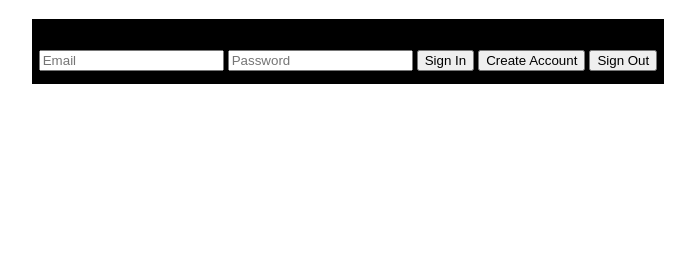
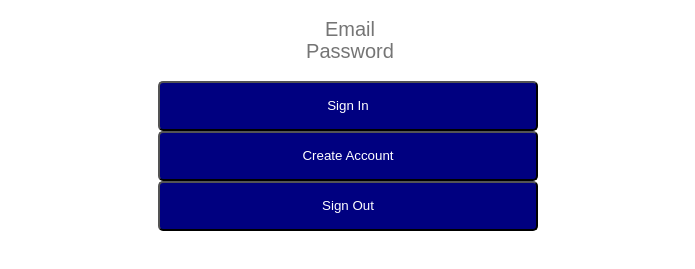
Before and after one commit to Dloft1991/Game-Point, a plain HTML site: page index.html in a window 1280 px wide. Shown: the part 61-330 px from the top of the page, without its empty margins (292-987 px from the left). Drawn offline with nearby package versions, Linux system fonts and the light colour scheme; no server answers.

Commit message:
styleing

```diff
--- a/JS/app.js
+++ b/JS/app.js
@@ -25,10 +25,10 @@ btnLogin.addEventListener('click', e => {
     const pass = txtPassword.value;
     console.log("Signed In");
 
-
     //Sign in
     const promise = auth.signInWithEmailAndPassword(email, pass);
     promise.catch(e => console.log(e.message));
+
 
 });
 
@@ -41,13 +41,16 @@ btnLogin.addEventListener('click', e => {
         const auth = firebase.auth();
         console.log("Signed Up");
 
+
         //Sign in
         const promise = auth.createUserWithEmailAndPassword(email, pass);
         promise.catch(e => console.log(e.message));
+
     });
 
     btnSignOut.addEventListener('click', e => {
         firebase.auth().signOut();
+
     });
 
     firebase.auth().onAuthStateChanged(firebaseUser => {
--- a/index.html
+++ b/index.html
@@ -5,25 +5,16 @@
     <meta name="viewport" content="width=device-width, initial-scale=1.0">
     <meta http-equiv="X-UA-Compatible" content="ie=edge">
      <!-- Firebase JavaScript Link -->
-  <script src="https://www.gstatic.com/firebasejs/4.12.0/firebase.js"></script>
-<link rel="stylesheet" href="style/home.css">
+    <script src="https://www.gstatic.com/firebasejs/4.12.0/firebase.js"></script>
+    <!-- stylesheet-->
+    <link rel="stylesheet" href="style/index.css">
 
 
     <title>Game Point</title>
 </head>
 
-
-
 <body>
 
-    <!-- Text with spanID that gets filled with content -->
-    <!-- <p>After clicking, go to the firebase database to see the click counter go up.</p>
-    <p>
-      While clicking, put this html file to the left, and show the firebase database on the right to show how firebase is real time!
-    </p> -->
-
-    <!-- Button -->
-    <!-- <button id="click-button">Click Me!!!!</button> -->
   <!-- =============================== -->
   <h1 class="title">GAME POINT</h1>
     <div class="container">
@@ -32,7 +23,8 @@
             <input id="txtEmail" type="email" placeholder="Email">
 
             <input id="txtPassword" type="Password" placeholder="Password">
-
+            <br>
+            <br>
                 <button id="btnLogin" class="btn btn-action">
                     Sign In
                     </button>
--- a/style/home.css
+++ /dev/null
@@ -1,20 +0,0 @@
-
-body{
-
-}
-.title{
-text-align: center;
-}
-.subTitle{
-    text-align: center;
-}
-.container{
-    text-align: center;
-    color: white;
-    background-color: black;
-    width: 50%;
-    margin-left: 25%;
-    margin-right: 25%;
-    padding-top: 1%;
-    padding-bottom: 1%;
-}
--- /dev/null
+++ b/style/index.css
@@ -0,0 +1,32 @@
+
+body{
+
+}
+.title{
+text-align: center;
+}
+.subTitle{
+    text-align: center;
+}
+.container{
+
+}
+input{
+    width: 20%;
+    height: 20px;
+    margin-left: 40%;
+    margin-right: 40%;
+    font-size: 20px;
+    border: none;
+    text-align: center;
+}
+button{
+    background-color: navy;
+    color: white;
+    width: 100px;
+    height: 50px;
+    border-radius: 5px;
+    width: 30%;
+   margin-left: 35%;
+   margin-right: 35%;
+}
```
Also changed, not shown: pages/create.html (+20 -18 lines), JS/data.js (added), JS/signIn.js (deleted).
